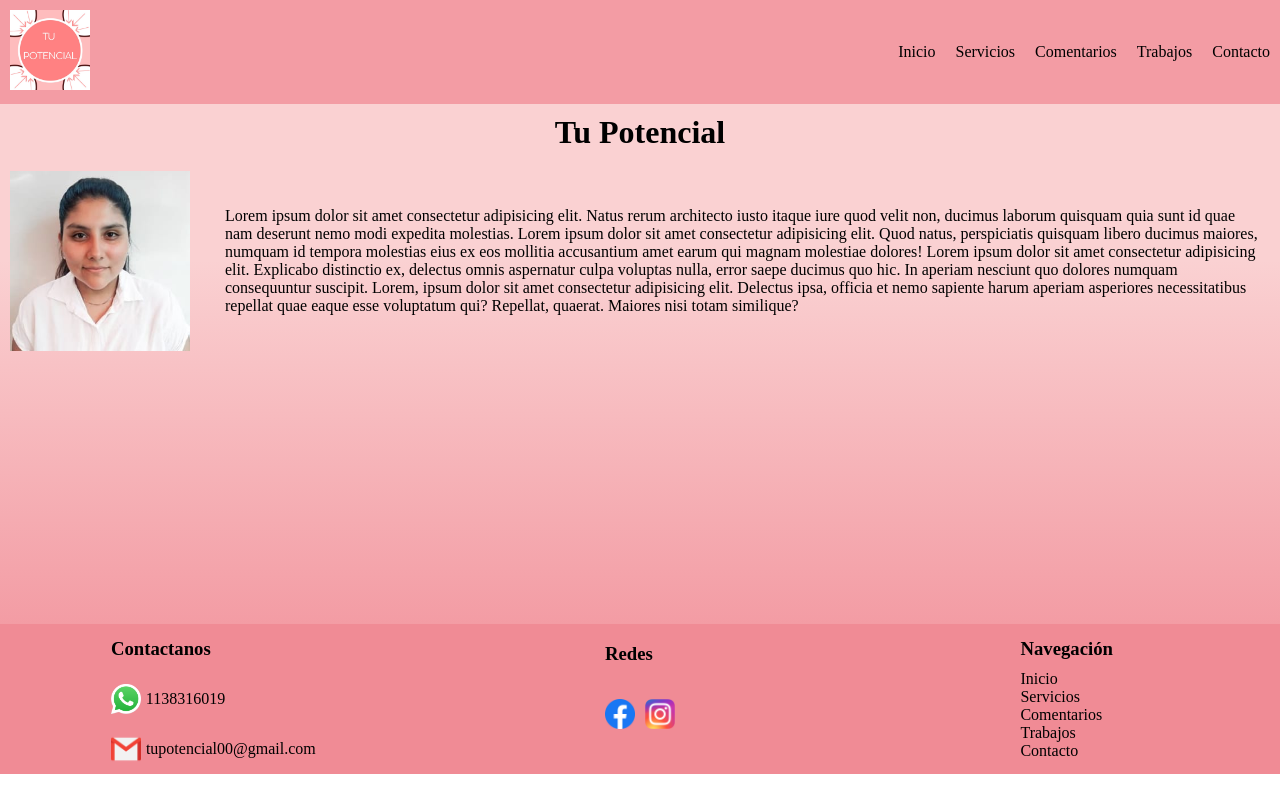
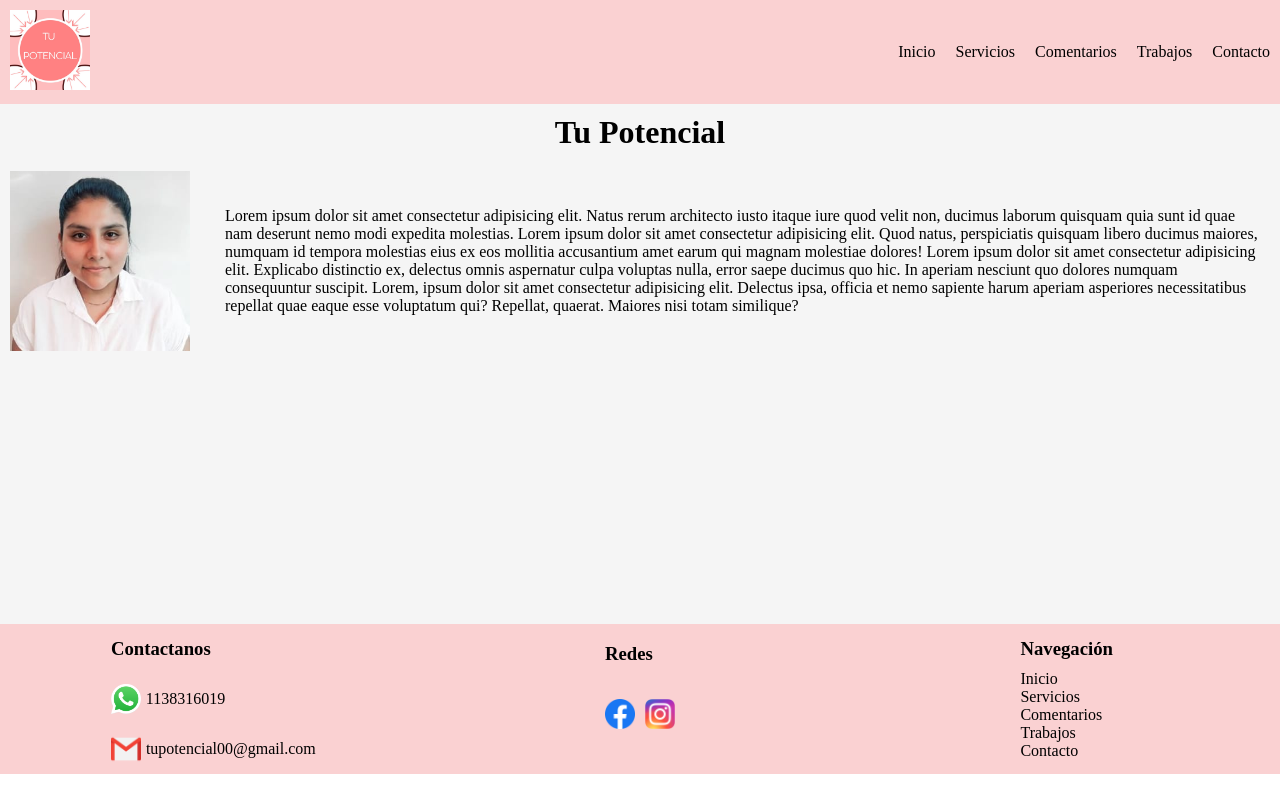
Before and after one commit to LeandroNievas/tupotencial-dw36415, a plain HTML site: page index.html in a window 1280 px wide. Drawn offline with Linux system fonts and the light colour scheme.

Commit message:
Se cambiaron los colores de fondo del header y del footer

```diff
--- a/css/style.css
+++ b/css/style.css
@@ -22,8 +22,7 @@ h1 {
 }
 
 main {
-    background: rgb(243, 156, 164);
-    background: linear-gradient(0deg, rgba(243, 156, 164, 1) 0%, rgba(250, 209, 210, 1) 70%);
+    background-color: whitesmoke;
 }
 
 /*----- Header -----*/
@@ -37,7 +36,7 @@ main {
     display: flex;
     justify-content: space-between;
     align-items: center;
-    background-color: #F39CA4;
+    background-color: rgba(250, 209, 210, 1);
     padding: auto;
 }
 
@@ -148,7 +147,7 @@ textarea {
 }
 
 .caja-footer {
-    background-color: #f08b95;
+    background-color: rgba(250, 209, 210, 1);
     display: grid;
     grid-template-columns: repeat(3, 1fr);
     justify-items: center;
```
